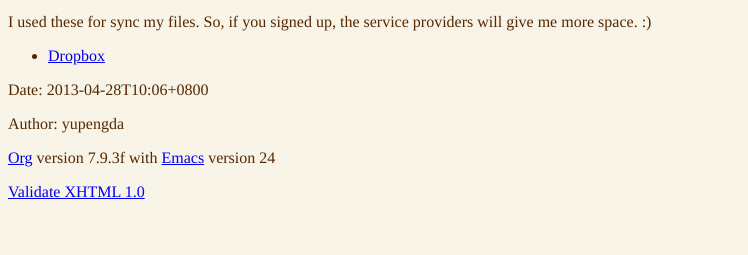
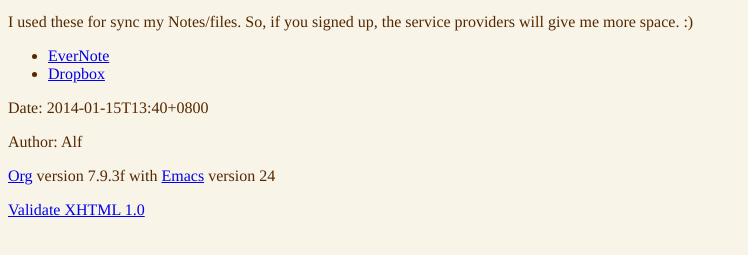
Before and after one commit to imyzcn/fdupves, a plain HTML site: page donate.html in a window 1280 px wide. Shown: the part 101-356 px from the top of the page, without its empty margins (0-748 px from the left). Drawn offline with Linux system fonts and the light colour scheme.

Commit message:
update donate

```diff
--- a/donate.html
+++ b/donate.html
@@ -7,8 +7,8 @@
 <meta http-equiv="Content-Type" content="text/html;charset=iso-8859-1"/>
 <meta name="title" content="Donate"/>
 <meta name="generator" content="Org-mode"/>
-<meta name="generated" content="2013-04-28T10:06+0800"/>
-<meta name="author" content="yupengda"/>
+<meta name="generated" content="2014-01-15T13:40+0800"/>
+<meta name="author" content="Alf"/>
 <meta name="description" content=""/>
 <meta name="keywords" content=""/>
 <style type="text/css">
@@ -130,9 +130,11 @@ for the JavaScript code in this tag.
 <p>If you like fdupves and you want to do something for me, you can register one of these services below.
 </p>
 <p>
-I used these for sync my files. So, if you signed up, the service providers will give me more space. :)
+I used these for sync my Notes/files. So, if you signed up, the service providers will give me more space. :)
 </p>
 <ul>
+<li><a href="https://app.yinxiang.com/referral/Registration.action?uid=3282476&amp;sig=78e39e818d59f9d912280301baeced62">EverNote</a>
+</li>
 <li><a href="http://db.tt/y7zOvVx">Dropbox</a>
 </li>
 </ul>
@@ -140,8 +142,8 @@ I used these for sync my files. So, if you signed up, the service providers will
 </div>
 
 <div id="postamble">
-<p class="date">Date: 2013-04-28T10:06+0800</p>
-<p class="author">Author: yupengda</p>
+<p class="date">Date: 2014-01-15T13:40+0800</p>
+<p class="author">Author: Alf</p>
 <p class="creator"><a href="http://orgmode.org">Org</a> version 7.9.3f with <a href="http://www.gnu.org/software/emacs/">Emacs</a> version 24</p>
 <a href="http://validator.w3.org/check?uri=referer">Validate XHTML 1.0</a>
 
```
Also changed, not shown: doc-zh_CN.html (+4 -4 lines), documentation.html (+4 -4 lines), index.html (+2 -2 lines), screenshot.html (+4 -4 lines), 1 other file.
